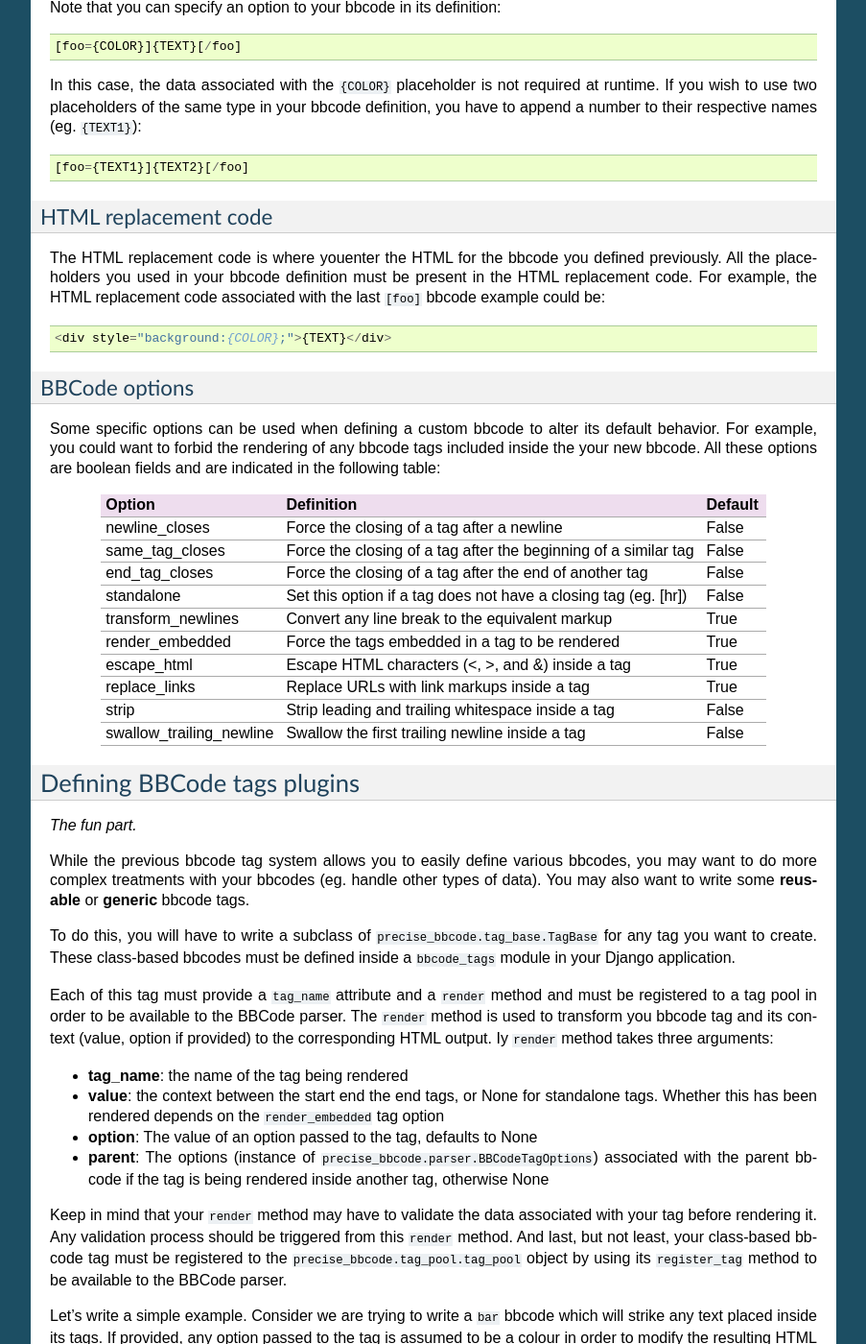
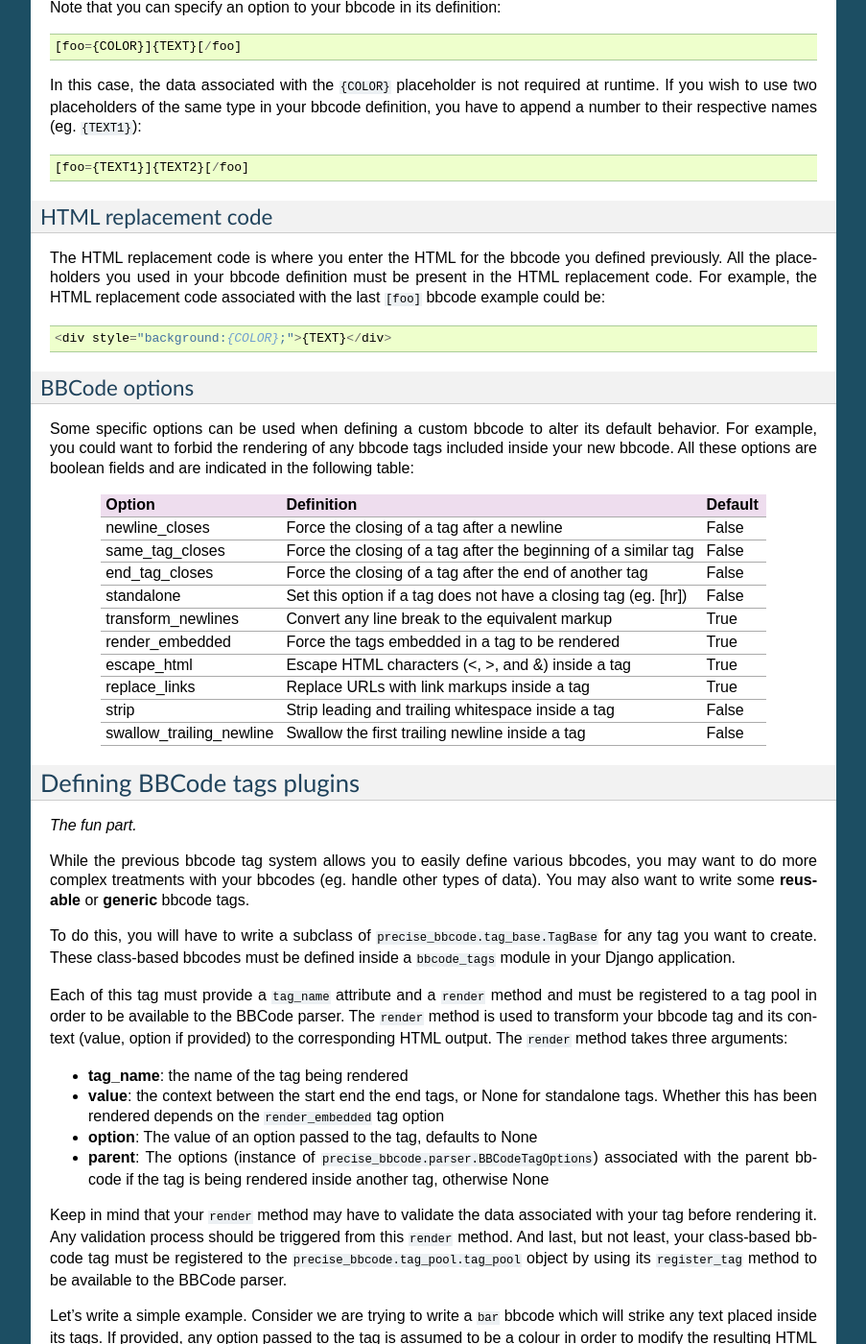
Before and after one commit to ellmetha/django-precise-bbcode, a Sphinx documentation site: the page built from docs/custom_tags.rst, in a window 1280 px wide and 1400 px high, scrolled down 984 px. Shown: the whole window at 96% size, without its empty margins (198-1101 px from the left). Built offline with Sphinx 7.4.7, drawn with Linux system fonts in a browser that asks for light colours.

Commit message:
Doc updated

```diff
--- a/docs/custom_tags.rst
+++ b/docs/custom_tags.rst
@@ -54,14 +54,14 @@ In this case, the data associated with the ``{COLOR}`` placeholder is not requir
 HTML replacement code
 ~~~~~~~~~~~~~~~~~~~~~
 
-The HTML replacement code is where youenter the HTML for the bbcode you defined previously. All the placeholders you used in your bbcode definition must be present in the HTML replacement code. For example, the HTML replacement code associated with the last ``[foo]`` bbcode example could be::
+The HTML replacement code is where you enter the HTML for the bbcode you defined previously. All the placeholders you used in your bbcode definition must be present in the HTML replacement code. For example, the HTML replacement code associated with the last ``[foo]`` bbcode example could be::
 
     <div style="background:{COLOR};">{TEXT}</div>
 
 BBCode options
 ~~~~~~~~~~~~~~
 
-Some specific options can be used when defining a custom bbcode to alter its default behavior. For example, you could want to forbid the rendering of any bbcode tags included inside the your new bbcode. All these options are boolean fields and are indicated in the following table:
+Some specific options can be used when defining a custom bbcode to alter its default behavior. For example, you could want to forbid the rendering of any bbcode tags included inside your new bbcode. All these options are boolean fields and are indicated in the following table:
 
 +--------------------------+-----------------------------------------------------------------+-------------+
 | Option                   | Definition                                                      | Default     |
@@ -96,7 +96,7 @@ While the previous bbcode tag system allows you to easily define various bbcodes
 
 To do this, you will have to write a subclass of ``precise_bbcode.tag_base.TagBase`` for any tag you want to create. These class-based bbcodes must be defined inside a ``bbcode_tags`` module in your Django application.
 
-Each of this tag must provide a ``tag_name`` attribute and a ``render`` method and must be registered to a tag pool in order to be available to the BBCode parser. The ``render`` method is used to transform you bbcode tag and its context (value, option if provided) to the corresponding HTML output. Iy ``render`` method takes three arguments:
+Each of this tag must provide a ``tag_name`` attribute and a ``render`` method and must be registered to a tag pool in order to be available to the BBCode parser. The ``render`` method is used to transform your bbcode tag and its context (value, option if provided) to the corresponding HTML output. The ``render`` method takes three arguments:
 
 * **tag_name**: the name of the tag being rendered
 * **value**: the context between the start end the end tags, or None for standalone tags. Whether this has been rendered depends on the ``render_embedded`` tag option
--- a/docs/index.rst
+++ b/docs/index.rst
@@ -1,6 +1,8 @@
 Welcome to django-precise-bbcode's documentation!
 =================================================
 
+.. image:: https://badge.fury.io/py/django-precise-bbcode.png
+    :target: http://badge.fury.io/py/django-precise-bbcode
 .. image::  https://travis-ci.org/ellmetha/django-precise-bbcode.png?branch=master
   :target: http://travis-ci.org/ellmetha/django-precise-bbcode
   :alt: build-status
```
